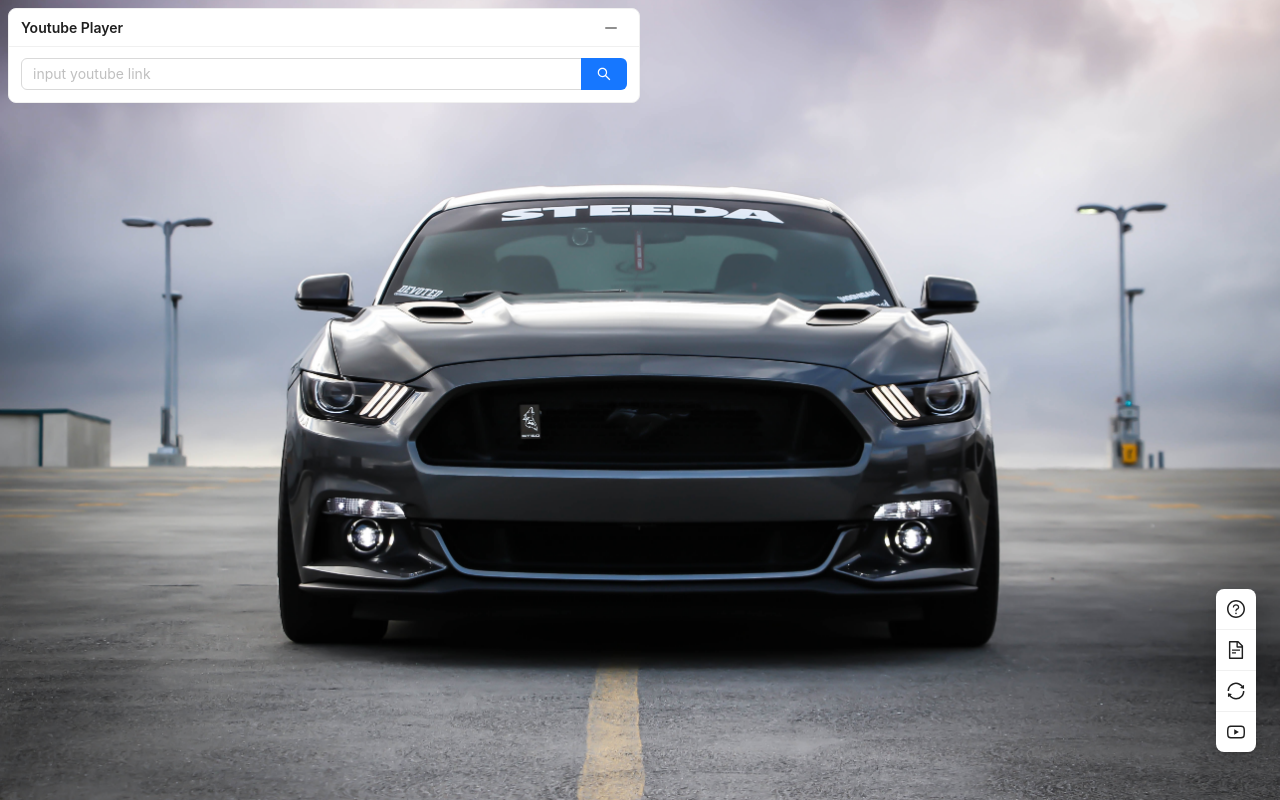
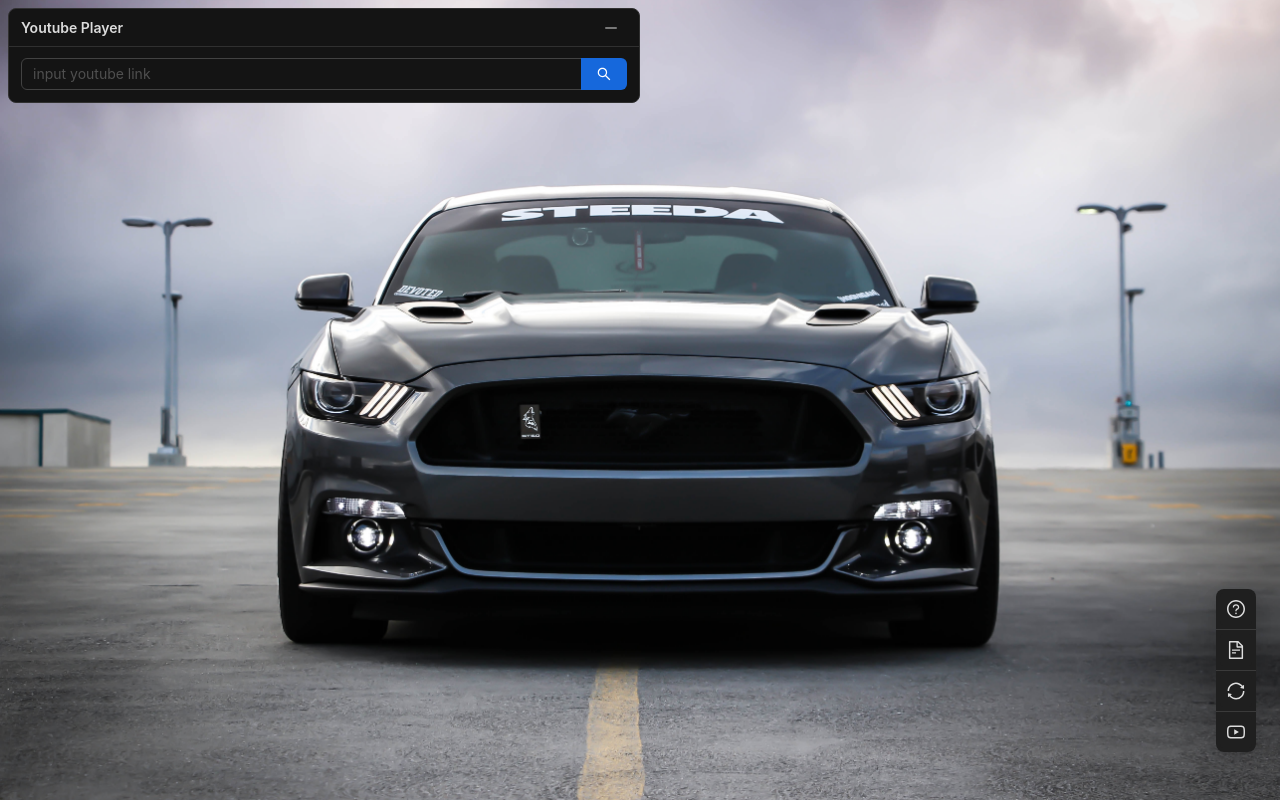
Before and after one commit to UnknownCoderBoy/LofiApp, a React (Create React App) app: page / in a window 1280 px wide. Both pictures are taken after a click on the button 1236 px from the left and 732 px from the top of the page. Built offline with nearby package versions, Linux system fonts and the light colour scheme.

Commit message:
Update 3 files

```diff
--- a/src/pages/dashboard/index.js
+++ b/src/pages/dashboard/index.js
@@ -1,94 +1,20 @@
-import Draggable from "react-draggable";
-import { Card, Button, FloatButton, Input } from "antd";
-import {
-  QuestionCircleOutlined,
-  SyncOutlined,
-  MinusOutlined,
-  YoutubeOutlined,
-} from "@ant-design/icons";
+import { ConfigProvider, theme } from "antd";
+import YouTube from "widgets/youtube-player/YouTube";
+import SideWidget from "widgets/sidewidget/SideWidget";
 import React, { useState } from "react";
-import ReactPlayer from "react-player";
-import { useMediaQuery } from "react-responsive";
+import "./style.css";
 
-import "./style.css";
-const { Search } = Input;
-const eventHandler = (e, data) => {
-  console.log("Event Type", e.type);
-  console.log({ e, data });
-};
 export default function Dashboard() {
-  const [url, setURL] = useState("");
   const [ytvisible, ytsetVisible] = useState(false);
-  const isDesktopOrLaptop = useMediaQuery({
-    query: "(min-width: 1224px)",
-  });
-  const isBigScreen = useMediaQuery({ query: "(min-width: 1824px)" });
-  const isTabletOrMobile = useMediaQuery({ query: "(max-width: 1224px)" });
-  const isPortrait = useMediaQuery({ query: "(orientation: portrait)" });
   const handleyt = () => {
     ytsetVisible((prev) => !prev);
   };
-
   return (
     <>
-      {ytvisible && (
-        <div>
-          <Draggable bounds="html" onStop={eventHandler}>
-            <Card
-              size="small"
-              title="Youtube Player"
-              extra={
-                <Button
-                  type="text"
-                  icon={<MinusOutlined />}
-                  onClick={handleyt}
-                />
-              }
-              style={{ width: "50%" }}
-            >
-              <Search
-                placeholder="input youtube link"
-                onSearch={setURL}
-                enterButton
-              />
-              {isDesktopOrLaptop && url && (
-                <ReactPlayer
-                  style={{
-                    marginTop: "5%",
-                    margin: "auto",
-                  }}
-                  url={url}
-                  controls={true}
-                  width={"100%"}
-                />
-              )}
-              {isTabletOrMobile && url && (
-                <ReactPlayer
-                  style={{
-                    marginTop: "5%",
-                    margin: "auto",
-                  }}
-                  url={url}
-                  controls={true}
-                  width={"100%"}
-                  height={"250px"}
-                />
-              )}
-            </Card>
-          </Draggable>
-        </div>
-      )}
-
-      <FloatButton.Group shape="square">
-        <FloatButton icon={<QuestionCircleOutlined />} />
-        <FloatButton tooltip={<div>custom badge color</div>} />
-        <FloatButton icon={<SyncOutlined />} />
-        <FloatButton
-          icon={<YoutubeOutlined />}
-          tooltip={<div>Toggle Youtube Player</div>}
-          onClick={handleyt}
-        />
-      </FloatButton.Group>
+      <ConfigProvider theme={{ algorithm: theme.darkAlgorithm }}>
+        <YouTube show={ytvisible} minimize={handleyt} />
+        <SideWidget ytmin={handleyt} />
+      </ConfigProvider>
     </>
   );
 }
--- /dev/null
+++ b/src/widgets/sidewidget/SideWidget.js
@@ -0,0 +1,22 @@
+import { Button, FloatButton,} from "antd";
+import {
+  QuestionCircleOutlined,
+  SyncOutlined,
+  YoutubeOutlined,
+} from "@ant-design/icons";
+
+export default function SideWidget(props) {
+
+    return(
+    <FloatButton.Group shape="square">
+          <FloatButton icon={<QuestionCircleOutlined />} />
+          <FloatButton tooltip={<div>custom badge color</div>} />
+          <FloatButton icon={<SyncOutlined />} />
+          <FloatButton
+            icon={<YoutubeOutlined />}
+            tooltip={<div>Toggle Youtube Player</div>}
+            onClick={props.ytmin}
+          />
+        </FloatButton.Group>
+        );
+}
--- /dev/null
+++ b/src/widgets/youtube-player/YouTube.js
@@ -0,0 +1,69 @@
+import React, { useState } from "react";
+import ReactPlayer from "react-player/youtube";
+import { Card, Button, Input} from "antd";
+import { MinusOutlined } from "@ant-design/icons";
+import Draggable from "react-draggable";
+import{ useMediaQuery } from "react-responsive";
+
+const { Search } = Input;
+const eventHandler = (e, data) => {
+  console.log("Event Type", e.type);
+  console.log({ e, data });
+};
+
+export default function Youtube(props) {
+const [url, setURL] = useState("");
+const isDesktopOrLaptop = useMediaQuery({
+    query: "(min-width: 1224px)",
+  });
+  const isBigScreen = useMediaQuery({ query: "(min-width: 1824px)" });
+  const isTabletOrMobile = useMediaQuery({ query: "(max-width: 1224px)" });
+  const isPortrait = useMediaQuery({ query: "(orientation: portrait)" });
+
+  return (
+          props.show &&
+      <Draggable bounds="html" onStop={eventHandler}>
+            <Card
+              size="small"
+              title="Youtube Player"
+              extra={
+                <Button
+                  type="text"
+                  icon={<MinusOutlined />}
+                  onClick={props.minimize}
+                />
+              }
+              style={{ width: "50%" }}
+            >
+              <Search
+                placeholder="input youtube link"
+                onSearch={setURL}
+                enterButton
+              />
+              {isDesktopOrLaptop && ReactPlayer.canPlay({url}) && (
+                <ReactPlayer
+                  style={{
+                    marginTop: "5%",
+                    margin: "auto",
+                  }}
+                  url={url}
+                  controls={true}
+                  width={"100%"}
+                />
+              )}
+              {isTabletOrMobile && ReactPlayer.canPlay({url}) && (
+                <ReactPlayer
+                  style={{
+                    marginTop: "5%",
+                    margin: "auto",
+                  }}
+                  url={url}
+                  controls={true}
+                  width={"100%"}
+                  height={"250px"}
+                />
+              )}
+            </Card>
+          </Draggable>
+      );
+}
```
